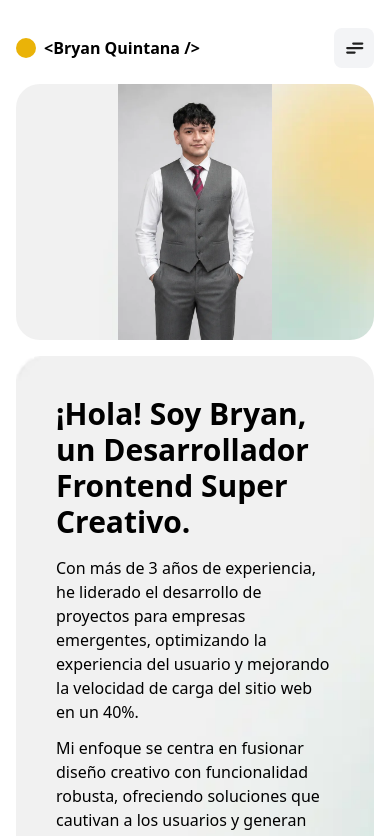
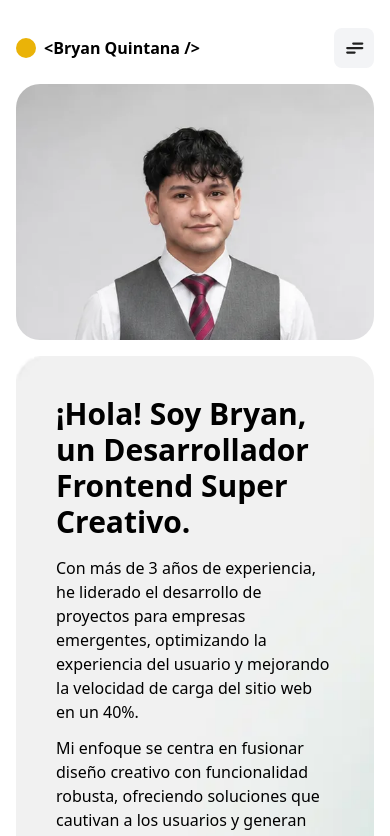
Before and after one commit to BryanQuin3/portfolio, a React (Vite) app: page / in a window 390 px wide. Shown: the top 836 px of the page. Built offline with nearby package versions, Linux system fonts and the light colour scheme; what tailwindcss-animated would draw is missing.

Commit message:
Refactor ProfileSection component to simplify styling and improve image presentation

```diff
--- a/src/components/ProfileSection.jsx
+++ b/src/components/ProfileSection.jsx
@@ -1,13 +1,12 @@
 export const ProfileSection = () => {
   return (
     <figure
-      className="col-span-2 rounded-3xl overflow-hidden bg-cover bg-center"
-      style={{ backgroundImage: "url('./images/bg.webp')" }}
+      className="col-span-2 rounded-3xl overflow-hidden"
     >
       <img
         src="./images/my-profile.webp"
         alt="Bryan Quintana"
-        className="m-auto h-64  md:h-96 lg:h-full"
+        className="m-auto h-64 w-full object-cover object-top md:h-96 lg:h-full"
       />
     </figure>
   );
```
